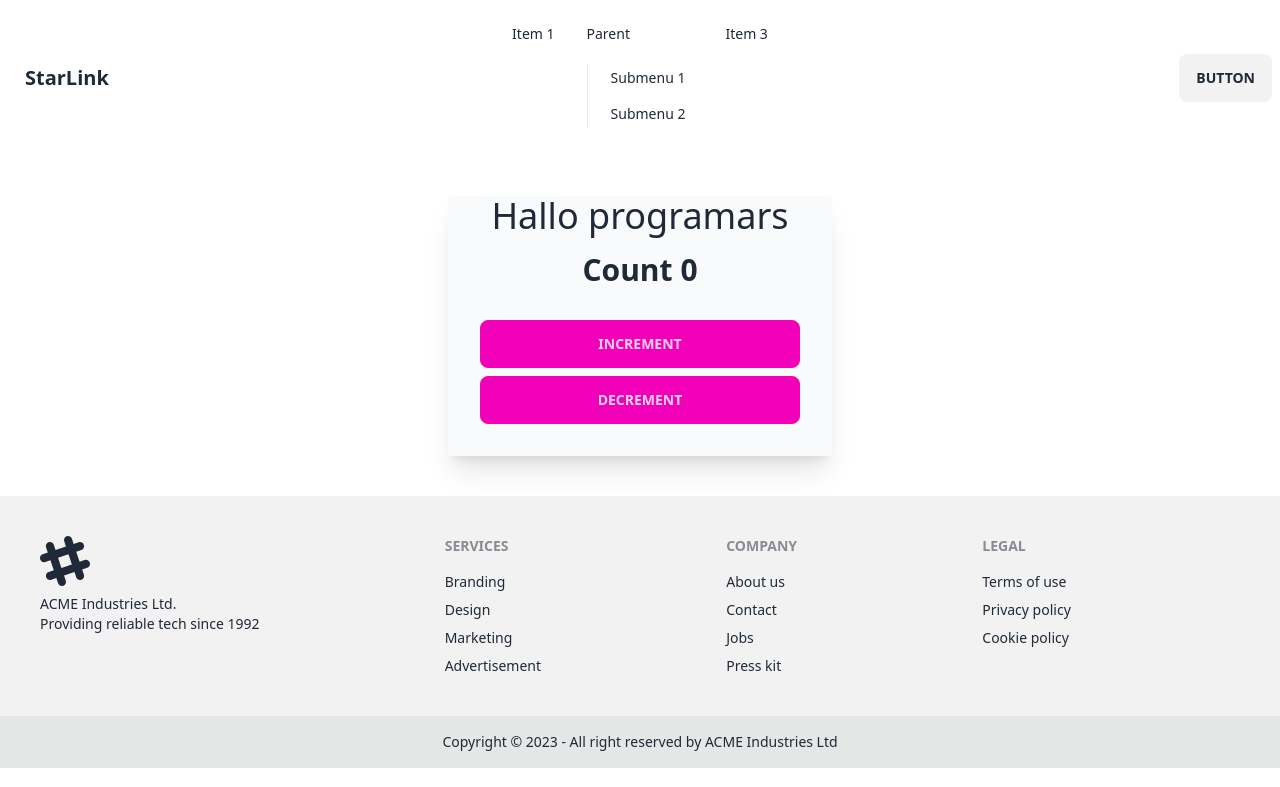
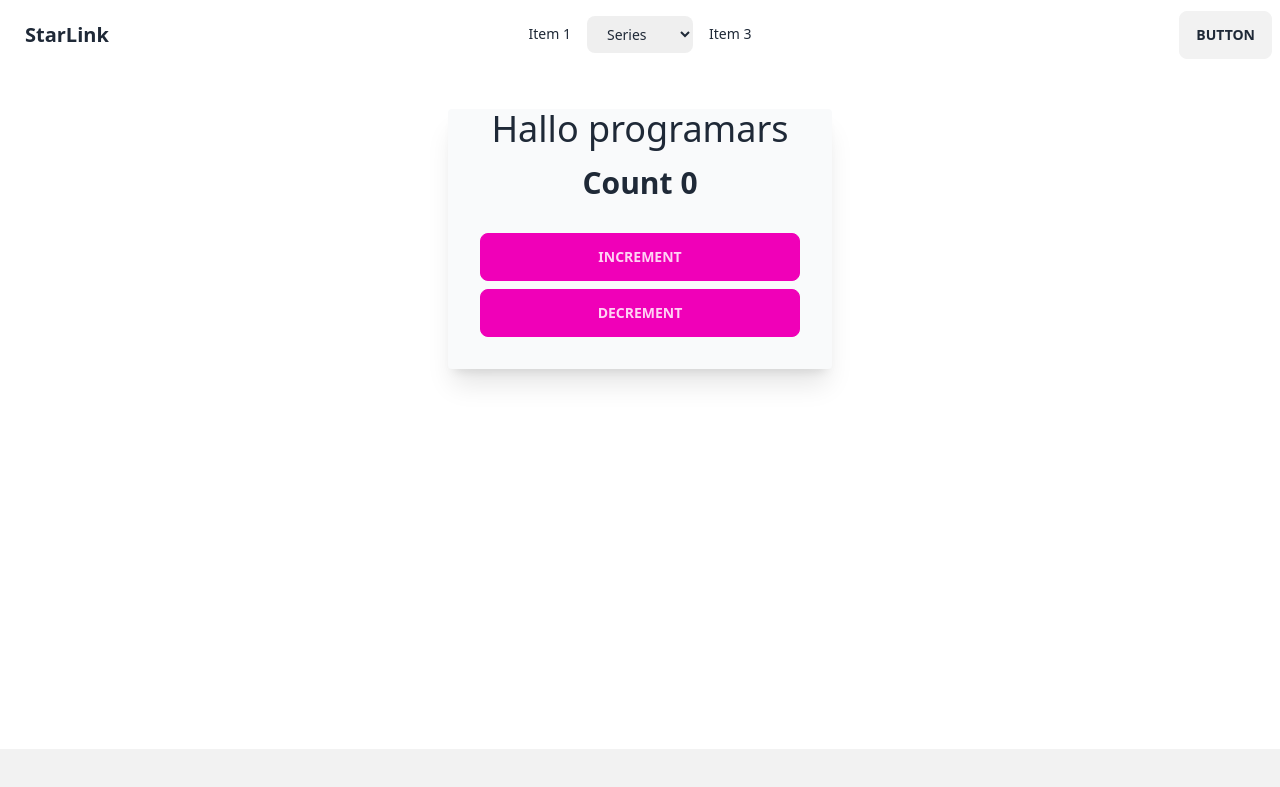
Before and after one commit to sumon2807/video-streaming-client, a React (Vite) app: page / in a window 1280 px wide. Shown: the top 787 px of the page. Built offline with nearby package versions, Linux system fonts and the light colour scheme.

Commit message:
change in nave bar

```diff
--- a/src/Layout/Main.jsx
+++ b/src/Layout/Main.jsx
@@ -1,16 +1,18 @@
-import React from 'react';
-import{Outlet} from "react-router-dom"
-import Footer from '../Pages/Shared/Footer/Footer';
-import NavBar from '../Pages/Shared/NavBar/NavBar';
+import React from "react";
+import { Outlet } from "react-router-dom";
+import Footer from "../Pages/Shared/Footer/Footer";
+import NavBar from "../Pages/Shared/NavBar/NavBar";
 
 const Main = () => {
-    return (
-        <div>
-            <NavBar></NavBar>
-            <Outlet></Outlet>
-            <Footer></Footer>
-        </div>
-    );
+  return (
+    <div>
+      <NavBar />
+      <div className="min-h-[80vh]">
+        <Outlet />
+      </div>
+      <Footer />
+    </div>
+  );
 };
 
 export default Main;
--- a/src/Pages/Shared/NavBar/NavBar.jsx
+++ b/src/Pages/Shared/NavBar/NavBar.jsx
@@ -1,35 +1,56 @@
-import React from 'react';
+import React from "react";
 
 const NavBar = () => {
-    const navItems = <>
-        <li><a>Item 1</a></li>
+  const navItems = (
+    <>
       <li>
-            <a>Parent</a>
-            <ul className="p-2">
-                <li><a>Submenu 1</a></li>
-                <li><a>Submenu 2</a></li>
-            </ul>
+        <a>Item 1</a>
       </li>
-        <li><a>Item 3</a></li>
+      <li>
+        <select className="" name="navDropdown" defaultValue="series" >
+          <option value="series" hidden>Series</option>
+          <option value="natok">Natok</option>
+          <option value="movie">Movie</option>
+          <option value="cartoon">Cartoon</option>
+        </select>
+      </li>
+      <li>
+        <a>Item 3</a>
+      </li>
     </>
+  );
   return (
     <>
       <div className="navbar bg-base-100">
         <div className="navbar-start">
           <div className="dropdown">
             <label tabIndex={0} className="btn btn-ghost lg:hidden">
-                            <svg xmlns="http://www.w3.org/2000/svg" className="h-5 w-5" fill="none" viewBox="0 0 24 24" stroke="currentColor"><path strokeLinecap="round" strokeLinejoin="round" strokeWidth="2" d="M4 6h16M4 12h8m-8 6h16" /></svg>
+              <svg
+                xmlns="http://www.w3.org/2000/svg"
+                className="h-5 w-5"
+                fill="none"
+                viewBox="0 0 24 24"
+                stroke="currentColor"
+              >
+                <path
+                  strokeLinecap="round"
+                  strokeLinejoin="round"
+                  strokeWidth="2"
+                  d="M4 6h16M4 12h8m-8 6h16"
+                />
+              </svg>
             </label>
-                        <ul tabIndex={0} className="menu menu-sm dropdown-content mt-3 z-[1] p-2 shadow bg-base-100 rounded-box w-52">
+            <ul
+              tabIndex={0}
+              className="menu menu-sm dropdown-content mt-3 z-[1] p-2 shadow bg-base-100 rounded-box w-52"
+            >
               {navItems}
             </ul>
           </div>
           <a className="btn btn-ghost normal-case text-xl">StarLink</a>
         </div>
         <div className="navbar-center hidden lg:flex">
-                    <ul className="menu menu-horizontal px-1">
-                        {navItems}
-                    </ul>
+          <ul className="menu menu-horizontal px-1">{navItems}</ul>
         </div>
         <div className="navbar-end">
           <a className="btn">Button</a>
```
Lines whose indentation alone changed are shown as unchanged.
